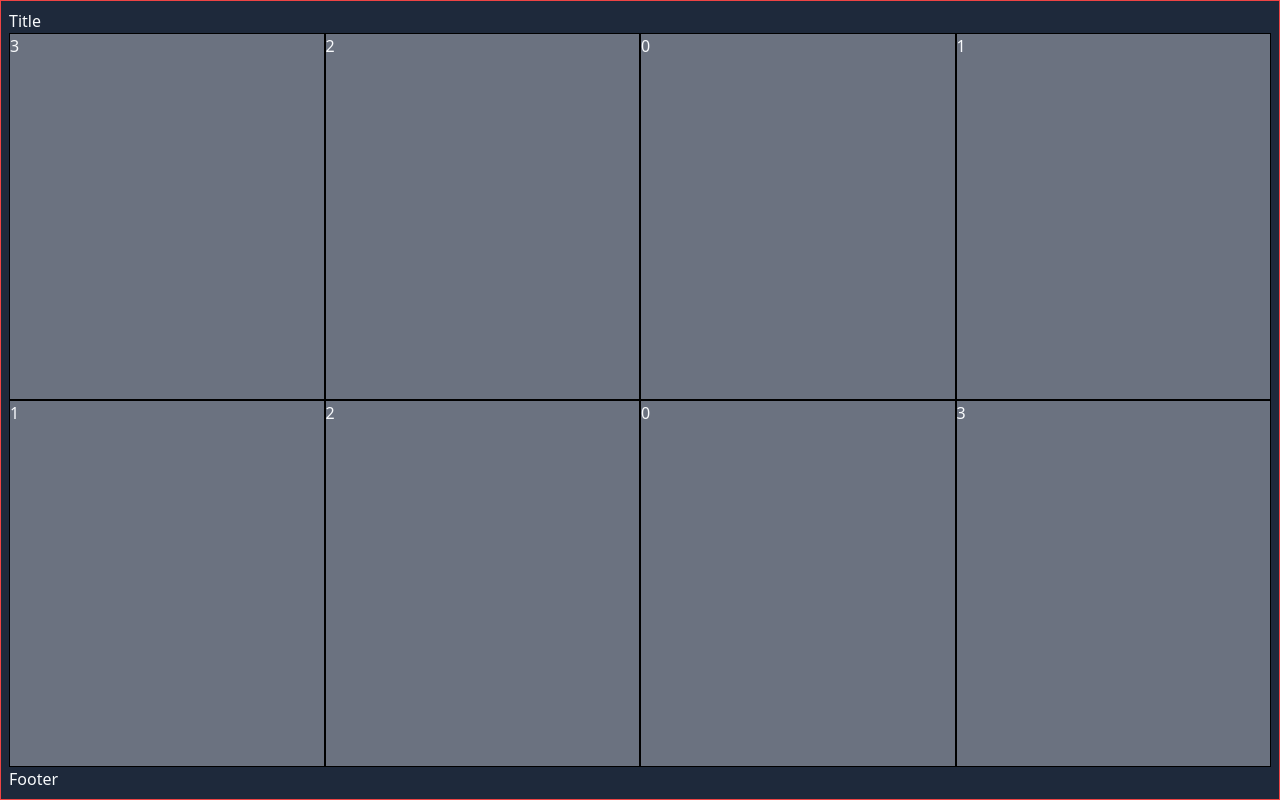
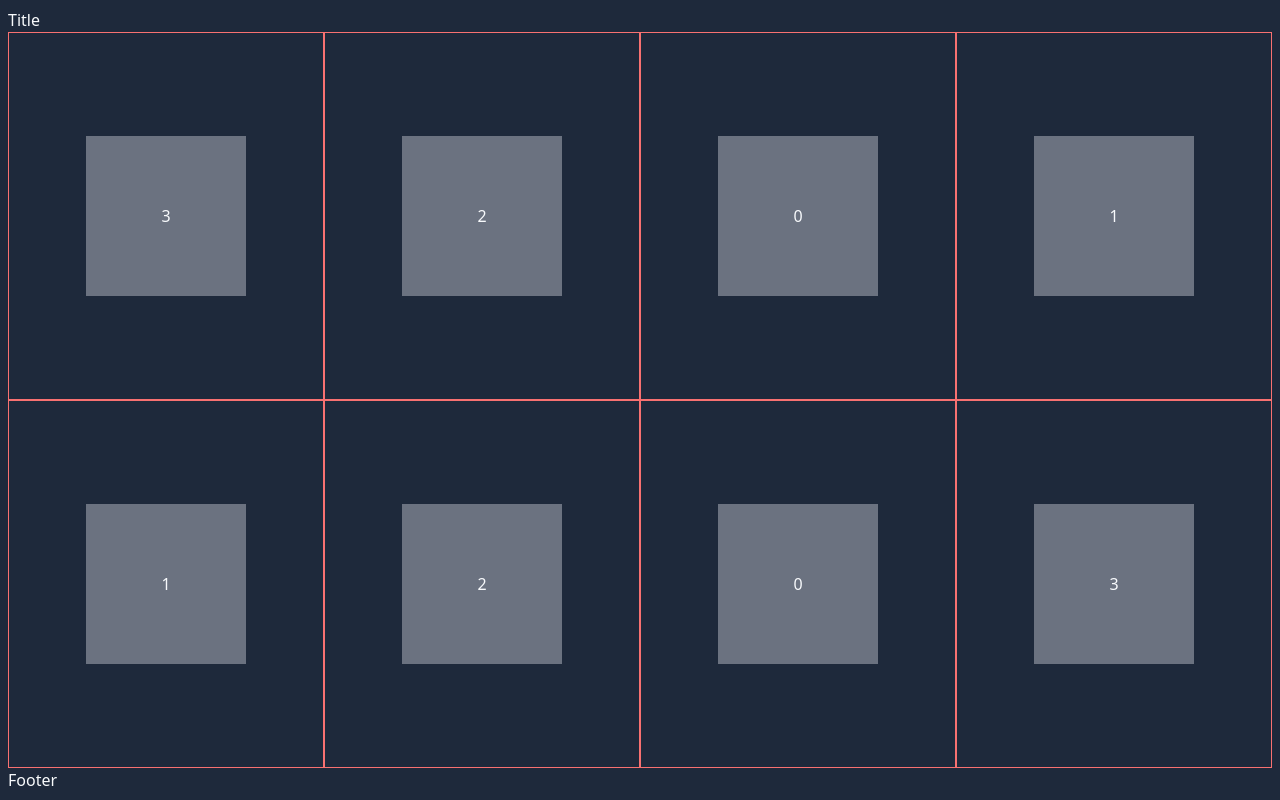
Before and after one commit to ronbarrantes/guessing-game, a React (Vite) app: page / in a window 1280 px wide. Built offline with nearby package versions, Linux system fonts and the light colour scheme.

Commit message:
Update board

```diff
--- a/src/App.tsx
+++ b/src/App.tsx
@@ -9,7 +9,7 @@ import './App.css'
 
 const App = () => {
   return (
-    <div className="flex h-screen w-screen flex-col p-2 py-2' border border-red-500">
+    <div className="flex h-screen w-screen flex-col p-2">
       <header>
         <div>Title</div>
       </header>
--- a/src/components/Board.tsx
+++ b/src/components/Board.tsx
@@ -1,4 +1,4 @@
-import { useEffect } from 'react'
+import { useEffect, useState } from 'react'
 
 import classNames from 'classnames'
 
@@ -16,46 +16,102 @@ export interface CardData {
 }
 
 interface CardProps extends CardData {
+  disabled: boolean
   handleMatch: () => void
 }
 
-const Card = ({ handleMatch, matched, selected, cardNumber }: CardProps) => {
+const Card = ({
+  handleMatch,
+  matched,
+  selected,
+  cardNumber,
+  disabled,
+}: CardProps) => {
   return (
     <div
       className={classNames(
-        'w-1/4 h-1/2 border border-black',
-        { 'bg-green-500': matched },
-        { 'bg-red-500': selected },
-        { 'bg-gray-500': !matched && !selected },
-        { 'cursor-pointer': !matched && !selected },
+        'w-1/4 h-1/2 border border-red-400 flex justify-center items-center',
       )}
-      onClick={handleMatch}
       aria-disabled={matched || selected}
     >
-      {cardNumber}
+      <button
+        onClick={handleMatch}
+        disabled={matched || selected || disabled}
+        className={classNames(
+          'w-40 h-40',
+          { 'bg-green-500': matched },
+          { 'bg-red-500': selected },
+          { 'bg-gray-500': !matched && !selected },
+          { 'cursor-pointer': !matched && !selected },
+        )}
+      >
+        {cardNumber}
+      </button>
     </div>
   )
 }
 
 export const Board = () => {
   const dialogStore = useBoardState()
-  const { cards, loadCards, checkCard } = dialogStore
-
-  const handleMatch = (id: string) => {
-    checkCard(cards[id])
-  }
+  const [loading, setLoading] = useState(true)
+  const {
+    cards,
+    loadCards,
+    checkCard,
+    boardDisabled,
+    setGameOver,
+    isGameOver,
+    clearSelectedCards,
+    resetGame,
+  } = dialogStore
 
   useEffect(() => {
+    if (!loading) return
     buildCardData().then((cardData) => {
       loadCards(cardData)
+      setLoading(false)
     })
-  }, [loadCards])
+  }, [loadCards, setLoading, loading])
+
+  useEffect(() => {
+    const hasMatchedCards = Object.values(cards).every((card) => card.matched)
+    setGameOver(hasMatchedCards)
+
+    if (boardDisabled) {
+      setTimeout(() => {
+        clearSelectedCards()
+      }, 1000)
+    }
+  }, [boardDisabled, cards, clearSelectedCards, setGameOver])
 
   return (
     <main className="flex grow h-full flex-wrap overflow-hidden">
+      {isGameOver && (
+        <div className="absolute top-0 left-0 w-full h-full bg-black bg-opacity-50 flex justify-center items-center">
+          <div className="bg-white p-4 rounded-lg text-black">
+            <h2>Game Over</h2>
+            <button
+              onClick={() => {
+                resetGame()
+                loadCards(cards)
+                setLoading(true)
+              }}
+            >
+              Play Again
+            </button>
+          </div>
+        </div>
+      )}
       {Object.values(cards).map((card) => {
         const id = card.id
-        return <Card key={id} {...card} handleMatch={() => handleMatch(id)} />
+        return (
+          <Card
+            key={id}
+            disabled={boardDisabled}
+            {...card}
+            handleMatch={() => checkCard(cards[id])}
+          />
+        )
       })}
     </main>
   )
--- a/src/state/boardState.ts
+++ b/src/state/boardState.ts
@@ -7,24 +7,28 @@ type Cards = Record<string, CardData>
 interface BoardState {
   cards: Cards
   currentCard: CardData | null
-  loadCards: (cards: Cards) => void
   difficulty: 'EASY' | 'MEDIUM' | 'HARD' | 'IMPOSSIBLE'
   isGameOver: boolean
+  boardDisabled: boolean
+  loadCards: (cards: Cards) => void
   chooseDifficulty: (difficulty: BoardState['difficulty']) => void
   setGameOver: (isGameOver: boolean) => void
+  resetGame: () => void
   checkCard: (card: CardData) => void
   clearSelectedCards: () => void
 }
 
 export const useBoardState = create<BoardState>((set) => ({
   cards: {},
-  loadCards: (cards: Cards) => set({ cards }),
   difficulty: 'EASY',
   isGameOver: false,
+  currentCard: null,
+  boardDisabled: false,
+  resetGame: () => set({ cards: {}, isGameOver: false }),
+  loadCards: (cards: Cards) => set({ cards }),
   chooseDifficulty: (difficulty: BoardState['difficulty']) =>
     set({ difficulty }),
   setGameOver: (isGameOver: boolean) => set({ isGameOver }),
-  currentCard: null,
   clearSelectedCards: () =>
     set((state) => {
       const cards = Object.values(state.cards).reduce(
@@ -34,7 +38,7 @@ export const useBoardState = create<BoardState>((set) => ({
         }),
         {},
       )
-      return { ...state, cards }
+      return { ...state, cards, boardDisabled: false }
     }),
   checkCard: (card: CardData) =>
     set((state) => {
@@ -52,10 +56,14 @@ export const useBoardState = create<BoardState>((set) => ({
           [card.id]: { ...card, matched: true },
           [state.currentCard.id]: { ...state.currentCard, matched: true },
         }
-
         return { ...state, cards: matchedCards, currentCard: null }
       }
 
-      return { ...state, cards: selectedCards, currentCard: null }
+      return {
+        ...state,
+        cards: selectedCards,
+        currentCard: null,
+        boardDisabled: true,
+      }
     }),
 }))
```
